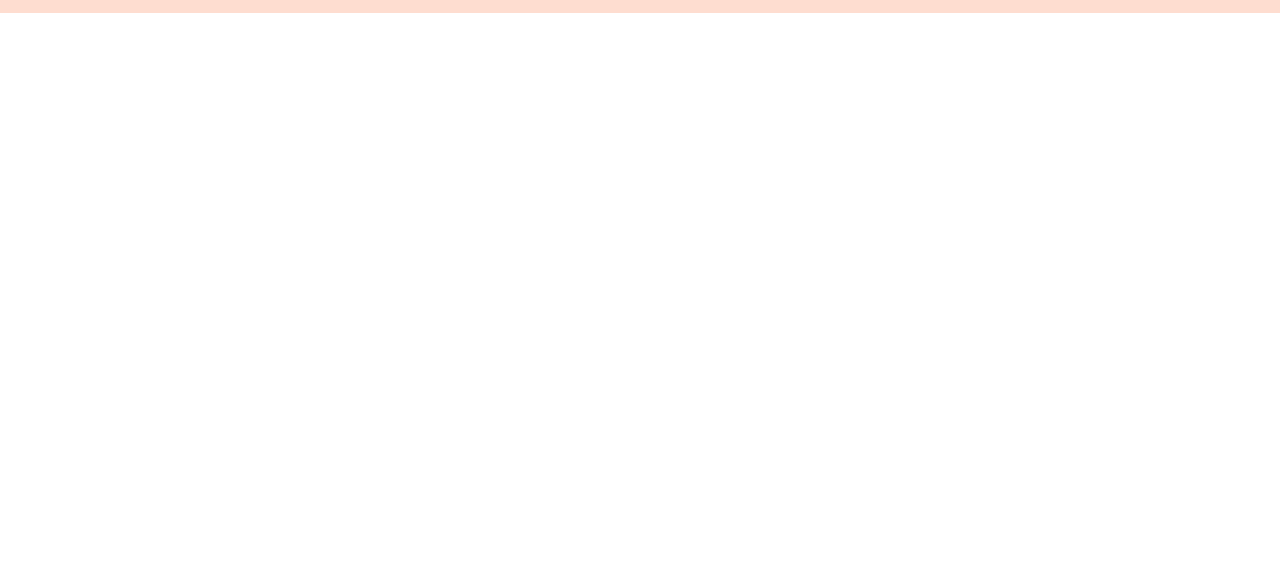
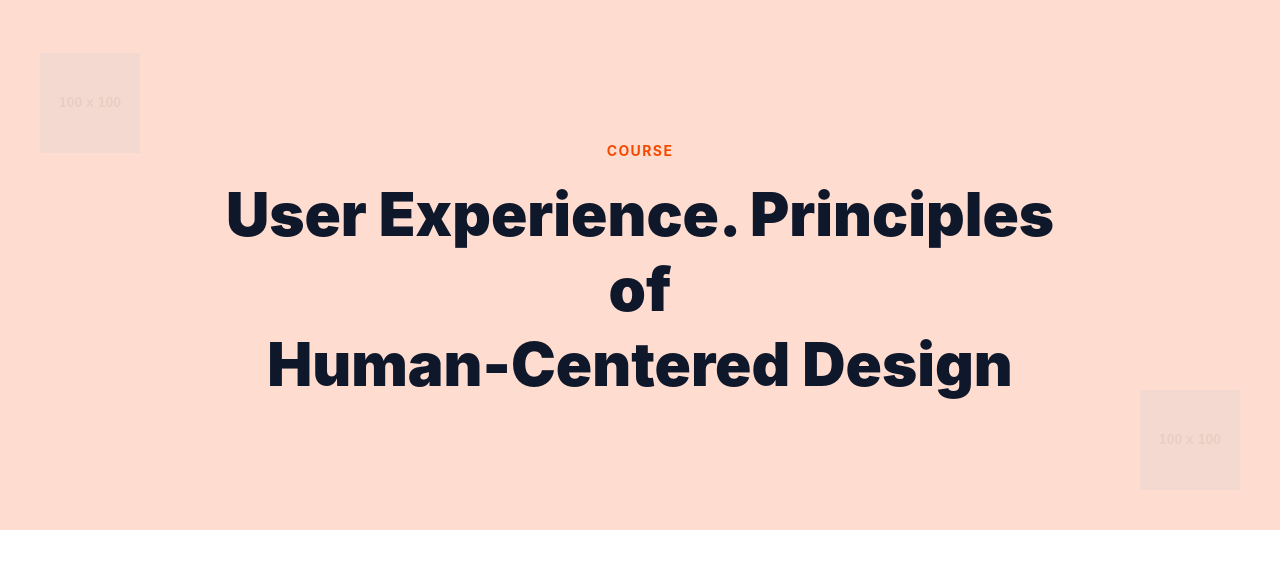
Before and after one commit to sino-Git379/GroupWork_HW, a website: page src/dio.html in a window 1280 px wide. Shown: the part 67-636 px from the top of the page. Drawn offline with nearby package versions, Linux system fonts and the light colour scheme; files that its build step writes are made by us from their sources; placeholder pictures from the web are drawn by us.

Commit message:
A.D add hesection

```diff
--- a/src/dio.html
+++ b/src/dio.html
@@ -38,6 +38,26 @@
          </div>
       </div>
    </header>
+
+
+
+   <section class="bg-[#feddd0] py-20 md:py-32 relative overflow-hidden max-w-[1300px] m-auto">
+
+      <div class="absolute top-10 left-10 opacity-20 hidden lg:block">
+         <img src="https://via.placeholder.com/100x100?text=dots" alt="">
+      </div>
+      <div class="absolute bottom-10 right-10 opacity-20 hidden lg:block">
+         <img src="https://via.placeholder.com/100x100?text=circles" alt="">
+      </div>
+
+      <div class="container mx-auto px-4 text-center relative z-10">
+         <p class="text-sm font-bold uppercase tracking-widest text-orange-600 mb-4">Course</p>
+
+         <h1 class="text-4xl md:text-6xl font-black text-slate-900 leading-tight max-w-4xl mx-auto">
+            User Experience. Principles of <br class="hidden md:block"> Human-Centered Design
+         </h1>
+      </div>
+   </section>
 </body>
 
 </html>
```
